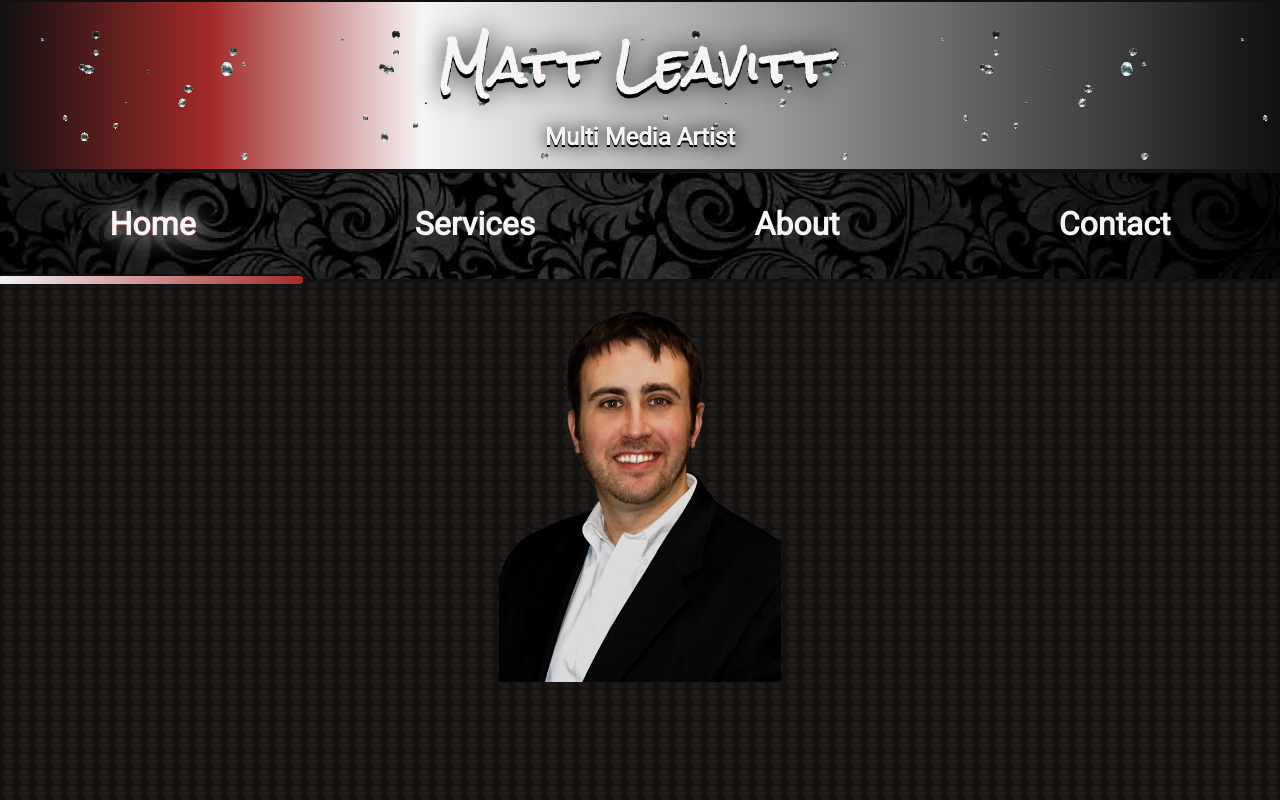
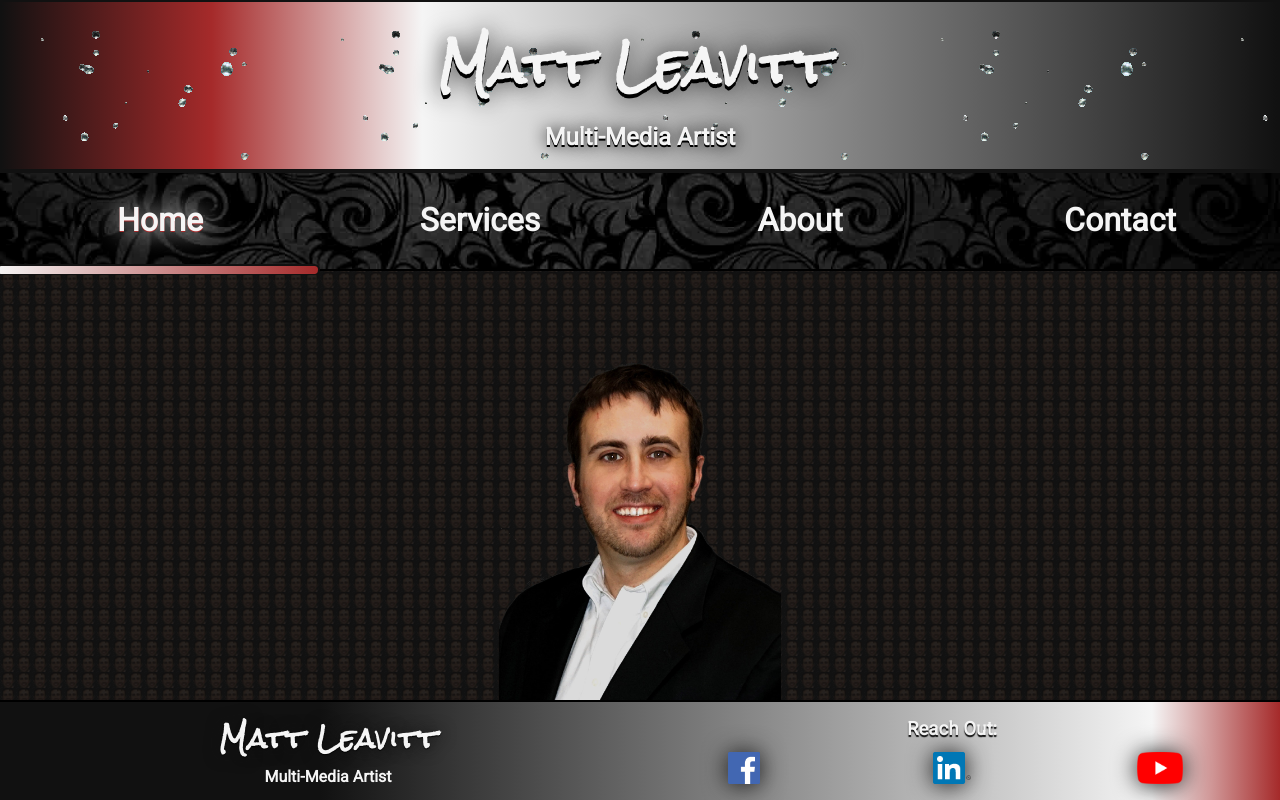
Before and after one commit to ccallen001/blown2particles, a Vue app: page / in a window 1280 px wide. Built offline with nearby package versions, Linux system fonts and the light colour scheme.

Commit message:
add footer

```diff
--- a/public/index.html
+++ b/public/index.html
@@ -17,8 +17,8 @@
 			continue.</strong>
 	</noscript>
 
+	<!-- built files will be auto injected in the #app div below -->
 	<div id="app"></div>
-	<!-- built files will be auto injected -->
 </body>
 
 </html>
--- a/src/App.vue
+++ b/src/App.vue
@@ -5,7 +5,7 @@
       <!-- the bubbles as backgroung image -->
       <div class="header-background-image"></div>
       <h1>Matt Leavitt</h1>
-      <h2>Multi Media Artist</h2>
+      <h2>Multi-Media Artist</h2>
     </header>
     <div id="nav" class="flex-container justify-center">
       <router-link to="/" :class="{ activeView: activeView === 'home' }">Home</router-link>
@@ -13,7 +13,37 @@
       <router-link to="/about" :class="{ activeView: activeView === 'about' }">About</router-link>
       <router-link to="/contact" :class="{ activeView: activeView === 'contact' }">Contact</router-link>
     </div>
-    <router-view/>
+    <router-view></router-view>
+    <footer class="flex-container">
+      <div class="footer-container-left">
+        <h3 class="matt-name">Matt Leavitt</h3>
+        <h4>Multi-Media Artist</h4>
+      </div>
+      <div class="footer-container-right">
+        <h3>Reach Out:</h3>
+        <ul class="flex-container">
+          <li>
+            <a href="https://www.facebook.com/blown2particles" target="_new">
+              <img src="./assets/images/icons/facebook.png" class="footer-icon">
+            </a>
+          </li>
+          <li>
+            <a href="https://www.linkedin.com/in/mattleavittvfx" target="_new">
+              <img src="./assets/images/icons/linkedin.png" class="footer-icon">
+            </a>
+          </li>
+          <li>
+            <a href="https://www.youtube.com/user/blown2particles" target="_new">
+              <img src="./assets/images/icons/youtube.png" class="footer-icon">
+            </a>
+          </li>
+        </ul>
+      </div>
+    </footer>
+    <!-- preload assets here -->
+    <div class="asset-preload">
+      <img src="./assets/images/matt-head.jpg">
+    </div>
   </div>
 </template>
 
@@ -87,10 +117,10 @@ export default {
     background: url("./assets/images/black-paisley-background.jpg") no-repeat
       center / cover;
     background-color: $black;
-    border-bottom: 3px solid $black;
+    border-bottom: 2px solid black;
 
     a {
-      padding: 32px 0 36px;
+      padding: 28px 0 30px;
       color: $white;
       font-size: $fontSizeMed;
       font-weight: bold;
@@ -122,5 +152,61 @@ export default {
       }
     }
   }
+
+  footer {
+    position: absolute;
+    bottom: 0;
+    padding: 16px;
+    width: 100%;
+    height: 100px;
+    background: linear-gradient(to right, $black 25%, $white 90%, brown);
+    color: $white;
+    border-top: 2px solid black;
+
+    .footer-container-left {
+      .matt-name {
+        top: -10px;
+        margin-bottom: -13px;
+        font-family: $rockSalt;
+        font-size: 26px;
+        letter-spacing: 1px;
+        text-shadow: 0 1px 1px black, 0 1px 16px $black;
+
+        @media screen and (max-width: $widthMobile) {
+          top: -8px;
+          margin-bottom: 0;
+          font-size: 20px;
+        }
+      }
+    }
+
+    .footer-container-right {
+      h3 {
+        margin-bottom: 12px;
+        text-shadow: 0 2px 1px $black;
+      }
+
+      .footer-icon {
+        height: 32px;
+        filter: drop-shadow(0 1px 12px $black);
+
+        &:hover {
+          cursor: pointer;
+        }
+      }
+    }
+  }
+
+  .asset-preload {
+    display: none;
+    width: 0;
+    height: 0;
+
+    * {
+      display: none;
+      width: 0;
+      height: 0;
+    }
+  }
 }
 </style>
--- a/src/styles/helpers.scss
+++ b/src/styles/helpers.scss
@@ -14,7 +14,7 @@
   }
 
   > * {
-    flex: auto;
+    flex: 1;
   }
 }
 
--- a/src/styles/main.scss
+++ b/src/styles/main.scss
@@ -4,6 +4,7 @@ html {
   body {
     margin: 0;
     height: 100%;
+    overflow: hidden;
 
     * {
       box-sizing: border-box;
@@ -21,6 +22,11 @@ html {
       text-align: center;
       text-decoration: none;
 
+      &::selection {
+        // doesn't seem to work on mobile...
+        background: none;
+      }
+
       // border: 1px solid black;
     }
   }
--- a/src/views/Contact.vue
+++ b/src/views/Contact.vue
@@ -1,5 +1,5 @@
 <template>
-	<div class="view-contact flex-container col justify-center align-center">
+	<div class="view-contact flex-container col align-center">
 		<contact-widget></contact-widget>
 	</div>
 </template>
--- a/src/views/Home.vue
+++ b/src/views/Home.vue
@@ -1,6 +1,11 @@
 <template>
   <div class="view-home">
-    <img src="../assets/images/matt.jpg" class="img-matt" @click="rotateHue($event.target)">
+    <img
+      ref="img-matt"
+      src="../assets/images/matt.jpg"
+      class="img-matt"
+      @click="rotateHue($event.target)"
+    >
   </div>
 </template>
 
@@ -11,6 +16,12 @@ export default {
     return {
       hueRotationDeg: 0
     };
+  },
+  mounted() {
+    setTimeout(() => {
+      this.$refs["img-matt"].style.transform =
+        "translateX(-50%) translateY(64px)";
+    }, 500);
   },
   methods: {
     rotateHue(elem) {
@@ -24,6 +35,10 @@ export default {
 <style lang="scss">
 .view-home {
   .img-matt {
+    position: absolute;
+    left: 50%;
+    transform: translateX(-50%) translateY(200%);
+    transition: transform 666ms ease-out;
     height: 100%;
     filter: hue-rotate(0);
 
```
